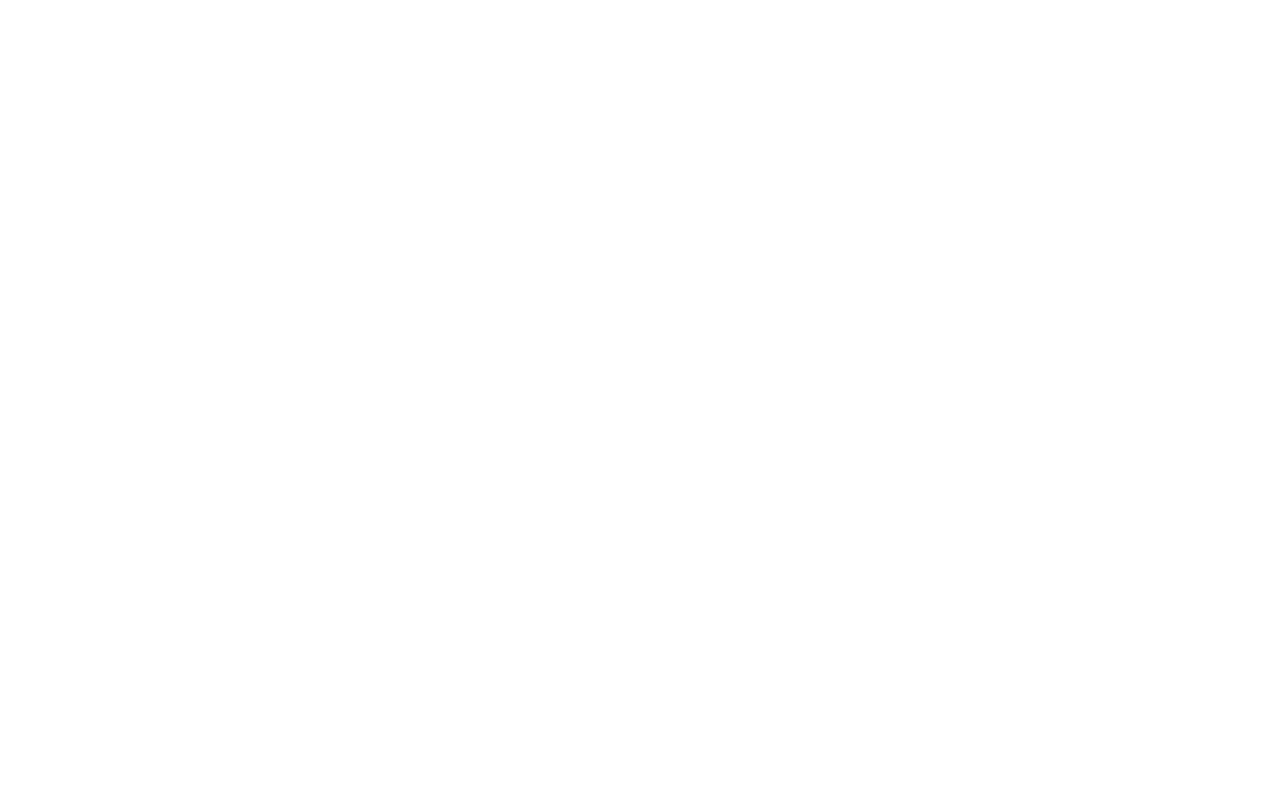
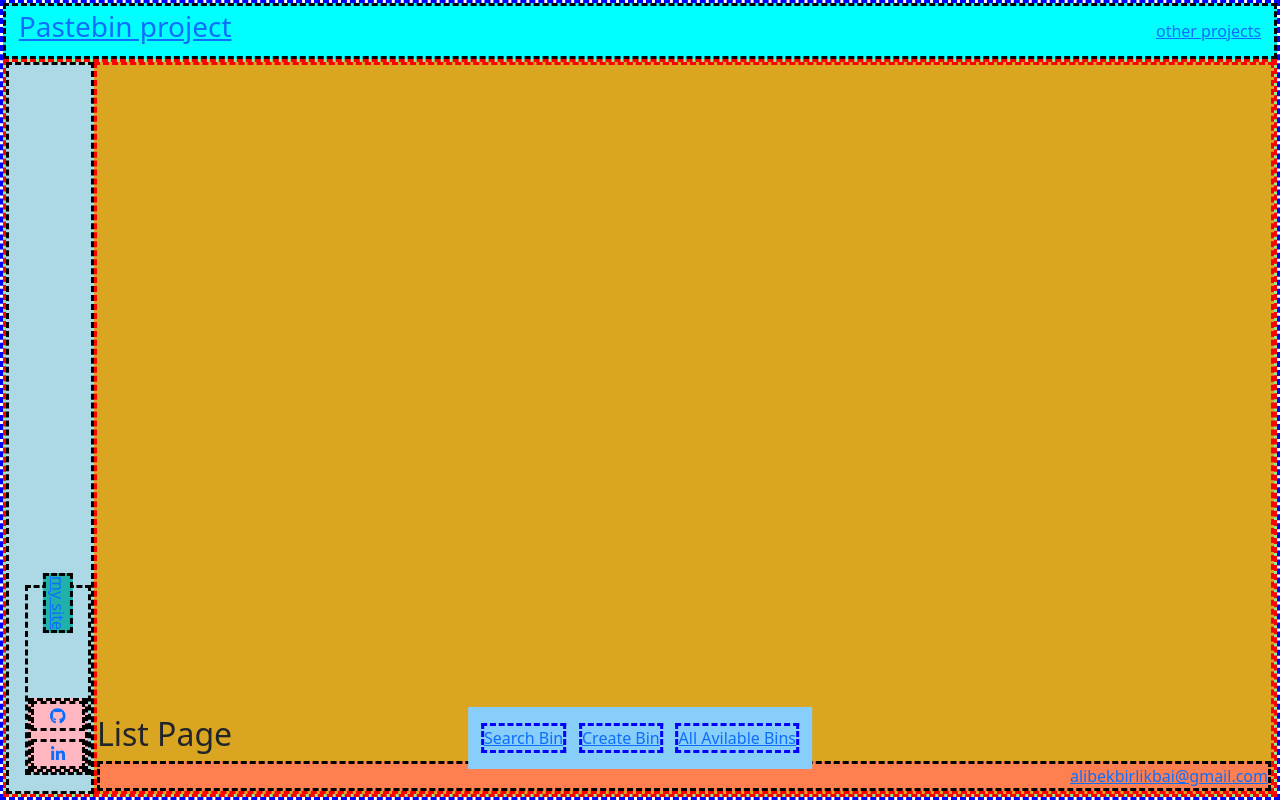
Before and after one commit to alibekbirlikbai/Pastebin-frontend, a React (Create React App) app in the folder pastebin-frontend/: page /list in a window 1280 px wide. Before the commit this address had no page. Built offline with nearby package versions, Linux system fonts and the light colour scheme.

Commit message:
feat: add Routes

```diff
--- a/pastebin-frontend/src/App.js
+++ b/pastebin-frontend/src/App.js
@@ -4,15 +4,25 @@
 import { BrowserRouter as Router, Routes, Route } from "react-router-dom";
 import { Navigate } from "react-router-dom";
 
+import Layout from './components/resusable/Layout';
+
 import Home from './components/pages/Home';
+import Search from './components/pages/Search';
+import Create from './components/pages/Create';
+import List from './components/pages/List';
 
 function App() {
   return (
     <div className="App">
       <Router>
-          <Routes>
-            <Route exact path="/" element={<Home />} />
-          </Routes>
+          <Layout>
+            <Routes>
+              <Route exact path="/" element={<Home />} />
+              <Route exact path="/search" element={<Search />} />
+              <Route exact path="/create" element={<Create />} />
+              <Route exact path="/list" element={<List />} />
+            </Routes>
+          </Layout>
       </Router>
     </div>
   );
--- a/pastebin-frontend/src/App.scss
+++ b/pastebin-frontend/src/App.scss
@@ -20,6 +20,8 @@
     }
 
     .container {
+        flex: 1; /* Make the container flex item grow to fill the remaining space */
+
         margin: 0;
         padding: 0;
         max-width: 100%;
@@ -27,8 +29,7 @@
         display: flex;
         flex-direction: row;
 
-        flex: 1; /* Make the container flex item grow to fill the remaining space */
-
+        // comment
         border: 3px dashed red;
         background-color: lightgreen;
 
@@ -94,8 +95,19 @@
             }
         }
 
+        .main-info {
+            flex: 1; /* Make the container flex item grow to fill the remaining space */
+
+            display: flex;
+            flex-direction: column;
+            justify-content: end;
+
+            // comment
+            border: 3px dashed red;
+            background-color: goldenrod;
+
             .Content_COMPONENT {
-            width: 100%;
+                flex: 1; /* Make the container flex item grow to fill the remaining space */
 
                 display: flex;
                 flex-direction: column;
@@ -161,6 +173,9 @@
                     }
                 }
 
+
+            }
+
             footer {
                 display: flex;
                 flex-direction: row;
--- /dev/null
+++ b/pastebin-frontend/src/components/pages/Create.js
@@ -0,0 +1,11 @@
+import React from 'react';
+
+function Create() {
+  return (
+    <div>
+      <h2>Create Page</h2>
+    </div>
+  );
+}
+
+export default Create;
--- a/pastebin-frontend/src/components/pages/Home.js
+++ b/pastebin-frontend/src/components/pages/Home.js
@@ -1,22 +1,25 @@
 import React from 'react';
-
-import Header from '../resusable/Header'
-import Links from '../resusable/Links'
-import Content from '../resusable/Content'
-import Navbar from '../resusable/Navbar';
 
 function Home() {
   return (
-    <div className='wrapper'>
-      <Header />
+    <div className='Content_COMPONENT'>
+      <main>
+        <div className='content-container'>
+          <div className='text-container'>
+            <h1 className='content-title'>
+              API сервис
+            </h1>
 
-      <div className='container'>
-        <Links/>
+            <div className='content-body'>
+            Lorem ipsum dolor sit amet, consectetur adipiscing elit, sed do eiusmod tempor incididunt ut labore et dolore magna aliqua. Ut enim ad minim veniam, quis nostrud exercitation ullamco laboris nisi ut aliquip ex ea commodo consequat. Duis aute irure dolor in reprehenderit in voluptate velit esse cillum dolore eu fugiat nulla pariatur. Excepteur sint occaecat cupidatat non proident, sunt in culpa qui officia deserunt mollit anim id est laborum.
+            </div>
+          </div>
 
-        <Content/>
-      </div>
+          <div className='img-container'>
 
-      <Navbar/>
+          </div>
+        </div>
+      </main>
     </div>
   );
 }
--- /dev/null
+++ b/pastebin-frontend/src/components/pages/List.js
@@ -0,0 +1,11 @@
+import React from 'react';
+
+function List() {
+  return (
+    <div>
+      <h2>List Page</h2>
+    </div>
+  );
+}
+
+export default List;
--- /dev/null
+++ b/pastebin-frontend/src/components/pages/Search.js
@@ -0,0 +1,11 @@
+import React from 'react';
+
+function Search() {
+  return (
+    <div>
+      <h2>Search Page</h2>
+    </div>
+  );
+}
+
+export default Search;
--- a/pastebin-frontend/src/components/resusable/Content.js
+++ /dev/null
@@ -1,31 +0,0 @@
-import React from 'react';
-
-import Footer from './Footer';
-
-function Content() {
-  return (
-    <div className='Content_COMPONENT'>
-        <main>
-          <div className='content-container'>
-            <div className='text-container'>
-              <h1 className='content-title'>
-                API сервис
-              </h1>
-
-              <div className='content-body'>
-              Lorem ipsum dolor sit amet, consectetur adipiscing elit, sed do eiusmod tempor incididunt ut labore et dolore magna aliqua. Ut enim ad minim veniam, quis nostrud exercitation ullamco laboris nisi ut aliquip ex ea commodo consequat. Duis aute irure dolor in reprehenderit in voluptate velit esse cillum dolore eu fugiat nulla pariatur. Excepteur sint occaecat cupidatat non proident, sunt in culpa qui officia deserunt mollit anim id est laborum.
-              </div>
-            </div>
-
-            <div className='img-container'>
-
-            </div>
-          </div>
-        </main>
-
-        <Footer />
-    </div>
-  );
-}
-
-export default Content;
--- a/pastebin-frontend/src/components/resusable/Header.js
+++ b/pastebin-frontend/src/components/resusable/Header.js
@@ -1,9 +1,12 @@
 import React from 'react';
+import { Link } from 'react-router-dom';
 
 function Header() {
   return (
     <header>
-      <h3>Pastebin project</h3>
+      <h3>
+        <Link to="/">Pastebin project</Link>
+      </h3>
 
       <a href="https://alibekbirlikbai.github.io/projects" target='_blank'>other projects</a>
     </header>
--- /dev/null
+++ b/pastebin-frontend/src/components/resusable/Layout.js
@@ -0,0 +1,27 @@
+import React from 'react';
+import Header from './Header';
+import Links from './Links';
+import Footer from './Footer';
+import Navbar from './Navbar';
+
+function Layout({ children }) {
+  return (
+    <div className='wrapper'>
+      <Header />
+
+      <div className='container'>
+        <Links />
+
+        <div className='main-info'>
+          {children} {/* This will render the content specific to each page */}
+
+          <Footer />
+        </div>
+      </div>
+
+      <Navbar />
+    </div>
+  );
+}
+
+export default Layout;
```
Lines whose indentation alone changed are shown as unchanged.
